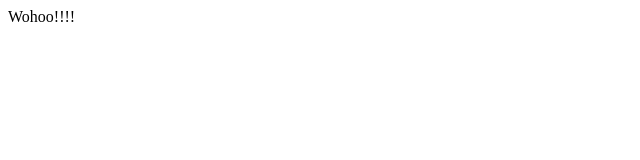
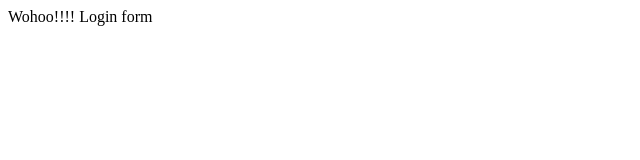
Before and after one commit to ainoaoikea/MyApp, a plain HTML site: page index.html in a window 1280 px wide. Shown: the full height of the page, 0-640 px from the left. Drawn offline with Linux system fonts and the light colour scheme.

Commit message:
login form

```diff
--- /dev/null
+++ b/dir1/app1.js
@@ -0,0 +1 @@
+console.log(123);
--- /dev/null
+++ b/dir2/app2.js
@@ -0,0 +1 @@
+console.log(123);
--- a/index.html
+++ b/index.html
@@ -4,5 +4,6 @@
     </head>
     <body>
         Wohoo!!!!
+        Login form
     </body>
 </html>
```
Also changed, not shown: login.html (added, +1 -0 lines).
